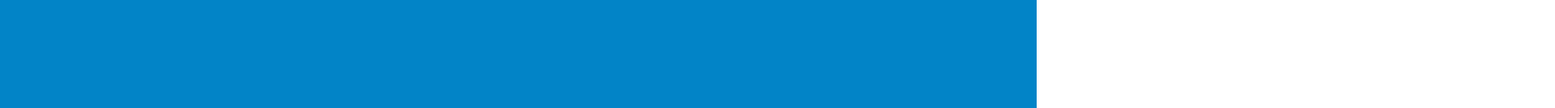
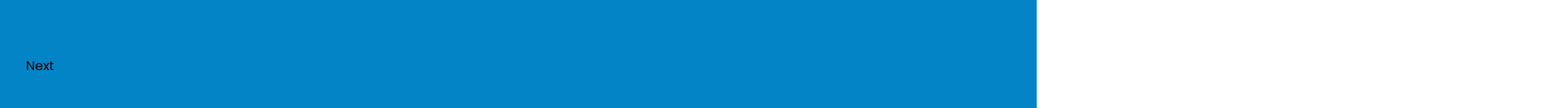
Before and after one commit to RIJU-2002/School, a Next.js app: page / in a window 1280 px wide. Shown: the part 4685-4819 px from the top of the page at 81% size, 1920 px wide, since content can reach past the window. Built offline with nearby package versions, Linux system fonts and the light colour scheme.

Commit message:
Updated names and pictures

```diff
--- a/app/components/Expert/index.tsx
+++ b/app/components/Expert/index.tsx
@@ -14,35 +14,16 @@ interface DataType {
 
 const postData: DataType[] = [
     {
-        profession: 'Principal',
-        name: 'Shoo Thar Mien',
-        imgSrc: '/images/Expert/boyone.svg',
+        profession: 'President',
+        name: 'Prof. Dulai Ch. Mal',
+        imgSrc: '/images/Expert/default.png',
     },
     {
-        profession: 'Vice Principal',
-        name: 'Shoo Thar Mien',
-        imgSrc: '/images/Expert/girl.png',
+        profession: 'Secretary',
+        name: 'Sri Nandalal Ghosh',
+        imgSrc: '/images/Expert/default.png',
     },
-    {
-        profession: 'Junior Chef',
-        name: 'Shoo Thar Mien',
-        imgSrc: '/images/Expert/boytwo.svg',
-    },
-    {
-        profession: 'Junior Chef',
-        name: 'Shoo Thar Mien',
-        imgSrc: '/images/Expert/girl.png',
-    },
-    {
-        profession: 'Junior Chef',
-        name: 'Shoo Thar Mien',
-        imgSrc: '/images/Expert/girl.png',
-    },
-    {
-        profession: 'Junior Chef',
-        name: 'Shoo Thar Mien',
-        imgSrc: '/images/Expert/girl.png',
-    },
+
 ]
 
 // CAROUSEL SETTINGS
@@ -54,7 +35,7 @@ export default class MultipleItems extends Component {
         const settings = {
             dots: false,
             infinite: true,
-            slidesToShow: 3,
+            slidesToShow:2,
             // centerMode: true,
             slidesToScroll: 1,
             arrows: true,
@@ -66,7 +47,7 @@ export default class MultipleItems extends Component {
                 {
                     breakpoint: 1200,
                     settings: {
-                        slidesToShow: 3,
+                        slidesToShow: 1,
                         slidesToScroll: 1,
                         infinite: true,
                         dots: false
@@ -75,7 +56,7 @@ export default class MultipleItems extends Component {
                 {
                     breakpoint: 800,
                     settings: {
-                        slidesToShow: 2,
+                        slidesToShow: 1,
                         slidesToScroll: 1,
                         infinite: true,
                         dots: false
@@ -95,7 +76,7 @@ export default class MultipleItems extends Component {
 
 
         return (
-            <div className="py-10 sm:py-20 bg-[#0284c7]">
+            <div className="py-10 sm:py-20 bg-[#0284c7]" id="expert-section">
 
                 <div className='mx-auto max-w-2xl lg:max-w-7xl sm:py-4 lg:px-8'>
                     <div className="text-center">
@@ -114,11 +95,9 @@ export default class MultipleItems extends Component {
                             <div key={i}>
                                 <div className='m-3 py-14 my-10 text-center'>
                                     <div className="relative">
-                                        <Image src={items.imgSrc} alt="gaby" width={362} height={262} className="inline-block m-auto" />
-                                        <div className="absolute top-[50%] right-[2%]">
-                                            <Image src={'/images/Expert/Linkedin.svg'} alt="linkedin" width={220} height={120} />
-                                        </div>
+                                        <Image src={items.imgSrc} alt="gaby" width={162} height={162} className="inline-block m-auto" />
                                     </div>
+                                    <h3>------------</h3>
                                     <h3 className='text-2xl font-semibold text-lightblack'>{items.name}</h3>
                                     <h4 className='text-lg font-normal text-lightblack pt-4 pb-2 opacity-50'>{items.profession}</h4>
                                 </div>
--- a/app/components/Staff/index.tsx
+++ b/app/components/Staff/index.tsx
@@ -15,33 +15,53 @@ interface DataType {
 const postData: DataType[] = [
   {
     profession: "Principal",
-    name: "Shoo Thar Mien",
-    imgSrc: "/images/Expert/boyone.svg",
+    name: "Sri Swarup Kumar Roy",
+    imgSrc: "/images/Expert/default.png",
   },
   {
     profession: "Vice Principal",
-    name: "Shoo Thar Mien",
-    imgSrc: "/images/Expert/girl.png",
+    name: "Sri Srikanta Pal",
+    imgSrc: "/images/Expert/Srikanta Pal.png",
   },
   {
-    profession: "Junior Chef",
-    name: "Shoo Thar Mien",
-    imgSrc: "/images/Expert/boytwo.svg",
+    profession: "",
+    name: "Sri Saikat Hazra",
+    imgSrc: "/images/Expert/default.png",
   },
   {
-    profession: "Junior Chef",
-    name: "Shoo Thar Mien",
-    imgSrc: "/images/Expert/girl.png",
+    profession: "",
+    name: "Sri Taraknath Ghosh",
+    imgSrc: "/images/Expert/default.png",
   },
   {
-    profession: "Junior Chef",
-    name: "Shoo Thar Mien",
-    imgSrc: "/images/Expert/girl.png",
+    profession: "",
+    name: "Sri Mansaram Ghosh",
+    imgSrc: "/images/Expert/default.png",
   },
   {
-    profession: "Junior Chef",
-    name: "Shoo Thar Mien",
-    imgSrc: "/images/Expert/girl.png",
+    profession: "",
+    name: "Sri Prabhat Kr. Bhandari",
+    imgSrc: "/images/Expert/default.png",
+  },
+  {
+    profession: "",
+    name: "Sri Nepal Ch. Mukherjee",
+    imgSrc: "/images/Expert/default.png",
+  },
+  {
+    profession: "Teacher Representative",
+    name: "Sri Chandan Sarkar",
+    imgSrc: "/images/Expert/Chandan Sarkar.png",
+  },
+  {
+    profession: "Student Representative",
+    name: "Sri Malay Kr. Dhara",
+    imgSrc: "/images/Expert/Malay.png",
+  },
+  {
+    profession: "Student Representative",
+    name: "Sri Shyamal Mondal",
+    imgSrc: "/images/Expert/Shayamal.png",
   },
 ];
 
@@ -103,7 +123,7 @@ export default class MultipleItems extends Component {
               triggerOnce={true}
             >
               <h2 className="text-dblue text-lg font-semibold mb-3 tracking-widest uppercase ls-51">
-                Teaching Staff
+                Members
               </h2>
             </Fade>
             <Fade
@@ -114,7 +134,7 @@ export default class MultipleItems extends Component {
               triggerOnce={true}
             >
               <h3 className="text-3xl lg:text-5xl font-semibold text-black">
-                Let&apos;s meet the Teaching Staff.
+                Let&apos;s meet the Members.
               </h3>
             </Fade>
           </div>
@@ -127,19 +147,12 @@ export default class MultipleItems extends Component {
                     <Image
                       src={items.imgSrc}
                       alt="gaby"
-                      width={362}
-                      height={262}
+                      width={162}
+                      height={162}
                       className="inline-block m-auto"
                     />
-                    <div className="absolute top-[50%] right-[2%]">
-                      <Image
-                        src={"/images/Expert/Linkedin.svg"}
-                        alt="linkedin"
-                        width={220}
-                        height={120}
-                      />
-                    </div>
                   </div>
+                  <h3>------------</h3>
                   <h3 className="text-2xl font-semibold text-lightblack">
                     {items.name}
                   </h3>
--- a/app/components/Teachers/index.tsx
+++ b/app/components/Teachers/index.tsx
@@ -14,34 +14,79 @@ interface DataType {
 
 const postData: DataType[] = [
     {
-        profession: 'Principal',
-        name: 'Shoo Thar Mien',
-        imgSrc: '/images/Expert/boyone.svg',
+        profession: 'B.Sc Computer Trained(D.T.P)',
+        name: 'Sri Swarup Kumar Roy',
+        imgSrc: '/images/Expert/default.png',
     },
     {
-        profession: 'Vice Principal',
-        name: 'Shoo Thar Mien',
-        imgSrc: '/images/Expert/girl.png',
+        profession: 'Nursery Training',
+        name: 'Sri Srikanta Pal',
+        imgSrc: '/images/Expert/Srikanta Pal.png',
     },
     {
-        profession: 'Junior Chef',
-        name: 'Shoo Thar Mien',
-        imgSrc: '/images/Expert/boytwo.svg',
+        profession: 'B.Com(Hons)Acc,I.T.I(Electrician)',
+        name: 'Sri Hari Narayan Konar',
+        imgSrc: '/images/Expert/Hari.png',
     },
     {
-        profession: 'Junior Chef',
-        name: 'Shoo Thar Mien',
-        imgSrc: '/images/Expert/girl.png',
+        profession: 'M.A.(Beng),B.Ed',
+        name: 'Smt. Asima Dey',
+        imgSrc: '/images/Expert/Asima.png',
     },
     {
-        profession: 'Junior Chef',
-        name: 'Shoo Thar Mien',
-        imgSrc: '/images/Expert/girl.png',
+        profession: 'B.A(Eng.) D.EL.Ed',
+        name: 'Sri Chandan Sarkar',
+        imgSrc: '/images/Expert/Chandan Sarkar.png',
     },
     {
-        profession: 'Junior Chef',
-        name: 'Shoo Thar Mien',
-        imgSrc: '/images/Expert/girl.png',
+        profession: 'B.Com(H),D.F.A,D.EL.Ed',
+        name: 'Sri Shyamal Mondal',
+        imgSrc: '/images/Expert/Shayamal.png',
+    },
+    {
+        profession: 'B.A.(Hons in Bengali),B.LA.M,D.EL.Ed',
+        name: 'Sri Swapan Pal',
+        imgSrc: '/images/Expert/Swapan.png',
+    },
+    {
+        profession: 'B.A.(Hons in Bengali),D.EL.Ed',
+        name: 'Sri Avijit Samanta',
+        imgSrc: '/images/Expert/default.png',
+    },
+    {
+        profession: 'M.A(Beng.),D.EL.Ed',
+        name: 'Sri Nil Kumar Dey',
+        imgSrc: '/images/Expert/default.png',
+    },
+    {
+        profession: 'B.A.(Hons in History),D.EL.Ed',
+        name: 'Smt. Moutusi Halder',
+        imgSrc: '/images/Expert/Moutusi.png',
+    },
+    {
+        profession: 'B.A.,B.L.I.S,Basic Computer,D.EL.Ed',
+        name: 'Sri Malay Kr. Dhara',
+        imgSrc: '/images/Expert/Malay.png',
+    },
+    {
+        profession: 'B.A(Eng),D.EL.Ed',
+        name: 'Sri Bulbul Sanakar',
+        imgSrc: '/images/Expert/default.png',
+    },
+    {
+        profession: 'B.Com(Hons),D.EL.Ed',
+        name: 'Sri Saumen Halder',
+        imgSrc: '/images/Expert/Saumen.png',
+    },
+    {
+        profession: 'M.A.(Beng),D.EL.Ed',
+        name: 'Smt. Dorothy Hazra',
+        imgSrc: '/images/Expert/Dorothy.png',
+    },
+    {
+        profession: 'B.Com,(Hons in Accountancy),Computer Trained,B.L.I.S,D.EL.Ed',
+        name: 'Sri Saikat Hazra',
+        imgSrc: '/images/Expert/default.png',
     },
 ]
 
@@ -95,16 +140,16 @@ export default class MultipleItems extends Component {
 
 
         return (
-            <div className="py-10 sm:py-20 bg-lightblue" id="staff-section">
+            <div className="py-10 sm:py-20 bg-lightblue" id="teacher-section">
 
                 <div className='mx-auto max-w-2xl lg:max-w-7xl sm:py-4 lg:px-8'>
                     <div className="text-center">
                         <Fade direction={'up'} delay={400} cascade damping={1e-1} triggerOnce={true}>
-                            <h2 className='text-dblue text-lg font-semibold mb-3 tracking-widest uppercase ls-51'>Members</h2>
+                            <h2 className='text-dblue text-lg font-semibold mb-3 tracking-widest uppercase ls-51'>Teachers</h2>
                         </Fade>
                         <Fade direction={'up'} delay={800} cascade damping={1e-1} triggerOnce={true}>
                             <h3 className="text-3xl lg:text-5xl font-semibold text-black">
-                                Let&apos;s meet the Members.
+                                Let&apos;s meet the Teaching Staff.
                             </h3>
                         </Fade>
                     </div>
@@ -114,11 +159,9 @@ export default class MultipleItems extends Component {
                             <div key={i}>
                                 <div className='m-3 py-14 my-10 text-center'>
                                     <div className="relative">
-                                        <Image src={items.imgSrc} alt="gaby" width={362} height={262} className="inline-block m-auto" />
-                                        <div className="absolute top-[50%] right-[2%]">
-                                            <Image src={'/images/Expert/Linkedin.svg'} alt="linkedin" width={220} height={120} />
-                                        </div>
+                                        <Image src={items.imgSrc} alt="gaby" width={162} height={162} className="inline-block m-auto" />
                                     </div>
+                                    <h3>------------</h3>
                                     <h3 className='text-2xl font-semibold text-lightblack'>{items.name}</h3>
                                     <h4 className='text-lg font-normal text-lightblack pt-4 pb-2 opacity-50'>{items.profession}</h4>
                                 </div>
--- a/app/page.tsx
+++ b/app/page.tsx
@@ -12,8 +12,8 @@ export default function Home() {
       <Banner />
       <Features />
       <Expert />
+      <Staff />
       <Teachers />
-      <Staff />
       <Gallery />
       <Admission />
     </main>
--- a/package.json
+++ b/package.json
@@ -18,7 +18,7 @@
     "eslint": "8.40.0",
     "eslint-config-next": "13.4.2",
     "nex": "^2.0.22",
-    "next": "13.4.2",
+    "next": "^13.4.2",
     "postcss": "8.4.23",
     "react": "18.2.0",
     "react-awesome-reveal": "^4.2.3",
```
Also changed, not shown: public/images/Expert/Linkedin.svg (deleted), 1 other file (tests, documents, lock files or other folders).
